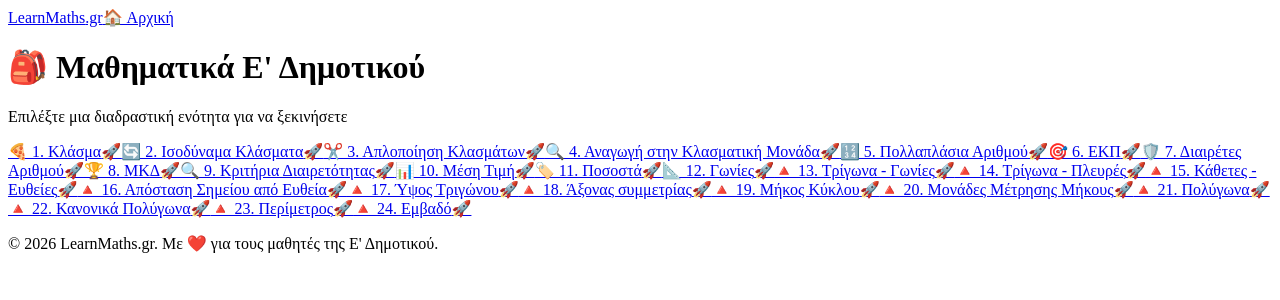
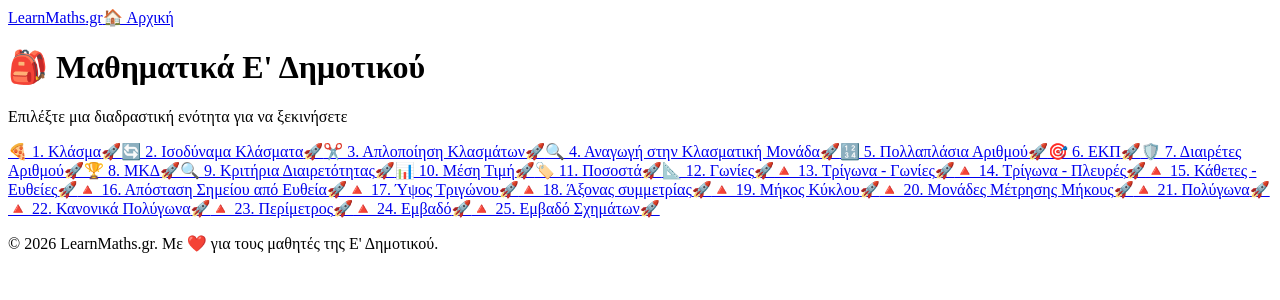
Before and after one commit to gkrimpas-lab/learn-maths-2026, a Next.js app: page /e-dimotikou in a window 1280 px wide. Shown: the top 300 px of the page. Built offline with nearby package versions, Linux system fonts and the light colour scheme.

Commit message:
Add new entry for 'Εμβαδό Σχημάτων' to index

```diff
--- a/pages/e-dimotikou/index.js
+++ b/pages/e-dimotikou/index.js
@@ -28,7 +28,8 @@ export default function EDimotikouMenu() {
     { id: '21-poligona', label: '🔺 21. Πολύγωνα', href: '/e-dimotikou/21-poligona' },
     { id: '22-kanonika-poligona', label: '🔺 22. Κανονικά Πολύγωνα', href: '/e-dimotikou/22-kanonika-poligona' },
     { id: '23-perimetros', label: '🔺 23. Περίμετρος', href: '/e-dimotikou/23-perimetros' },
-    { id: '24-embado', label: '🔺 24. Εμβαδό', href: '/e-dimotikou/24-embado' }
+    { id: '24-embado', label: '🔺 24. Εμβαδό', href: '/e-dimotikou/24-embado' },
+    { id: '25-embado-sximaton', label: '🔺 25. Εμβαδό Σχημάτων', href: '/e-dimotikou/25-embado-sximaton' }
   ];
 
   return (
```
